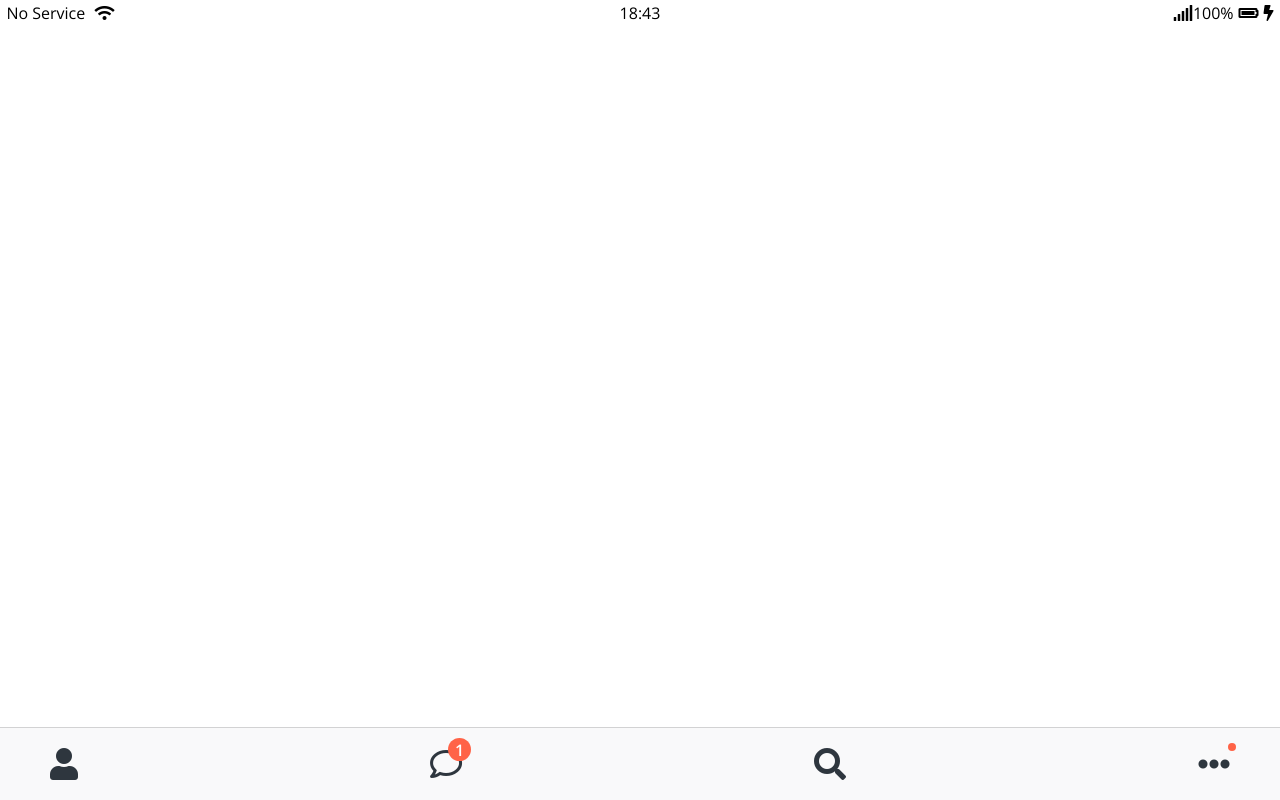
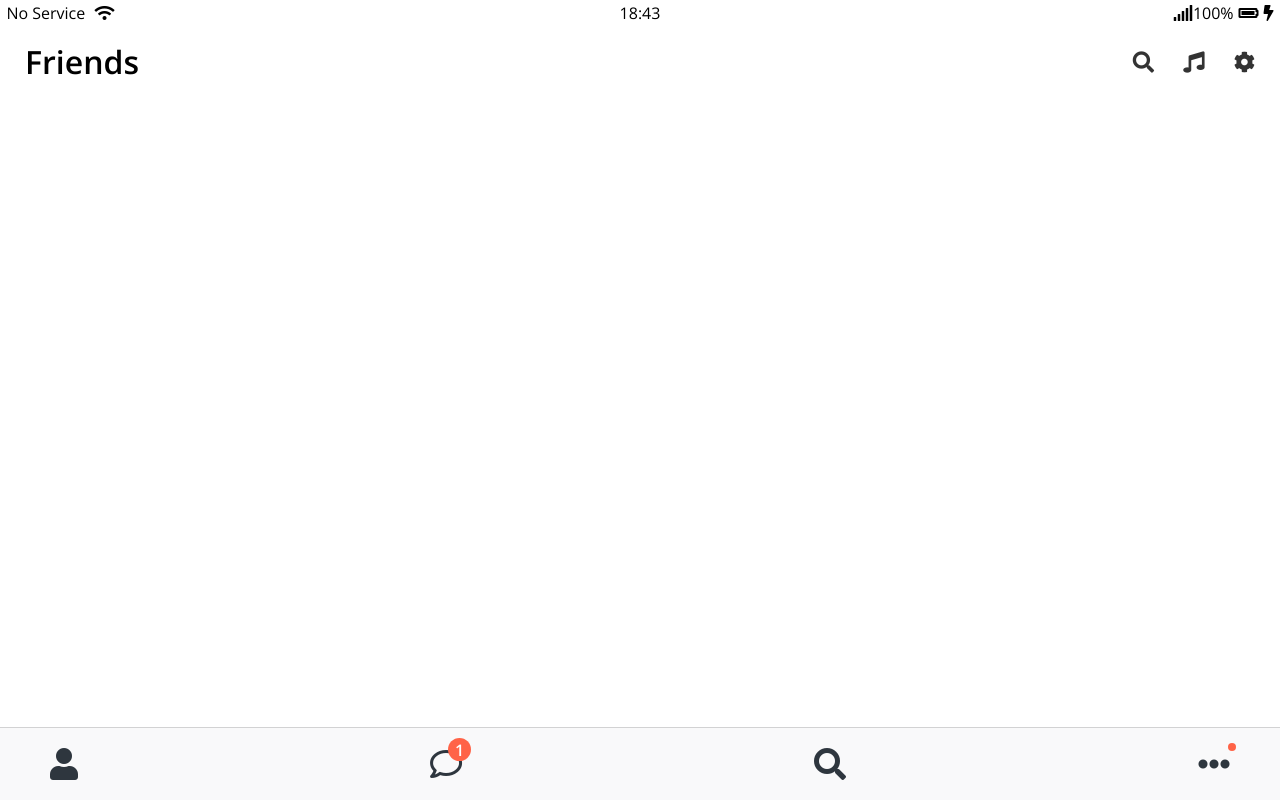
Before and after one commit to sbtiffanykim/kakao-clone, a plain HTML site: page friends.html in a window 1280 px wide. Drawn offline with nearby package versions, Linux system fonts and the light colour scheme.

Commit message:
Done with the screen header

```diff
--- /dev/null
+++ b/css/components/screen-header.css
@@ -0,0 +1,16 @@
+.screen-header {
+  display: flex;
+  justify-content: space-between;
+  padding: 25px;
+  align-items: center;
+}
+
+.screen-header__title {
+  font-weight: 600;
+  font-size: 32px;
+}
+
+.screen-header__icons span {
+  margin-left: 25px;
+  color: rgba(0, 0, 0, 0.8);
+}
--- a/css/styles.css
+++ b/css/styles.css
@@ -4,6 +4,7 @@
 
 /* Components */
 @import "components/status-bar.css";
+@import "components/screen-header.css";
 @import "components/nav-bar.css";
 
 /* Screens */
--- a/friends.html
+++ b/friends.html
@@ -29,6 +29,15 @@
       </div>
     </div>
 
+    <header class="screen-header">
+      <h1 class="screen-header__title">Friends</h1>
+      <div class="screen-header__icons">
+        <span><i class="fas fa-search fa-lg"></i></span>
+        <span><i class="fas fa-music fa-lg"></i></span>
+        <span><i class="fas fa-cog fa-lg"></i></span>
+      </div>
+    </header>
+
     <nav class="nav">
       <ul class="nav__list">
         <li class="nav__btn">
```
